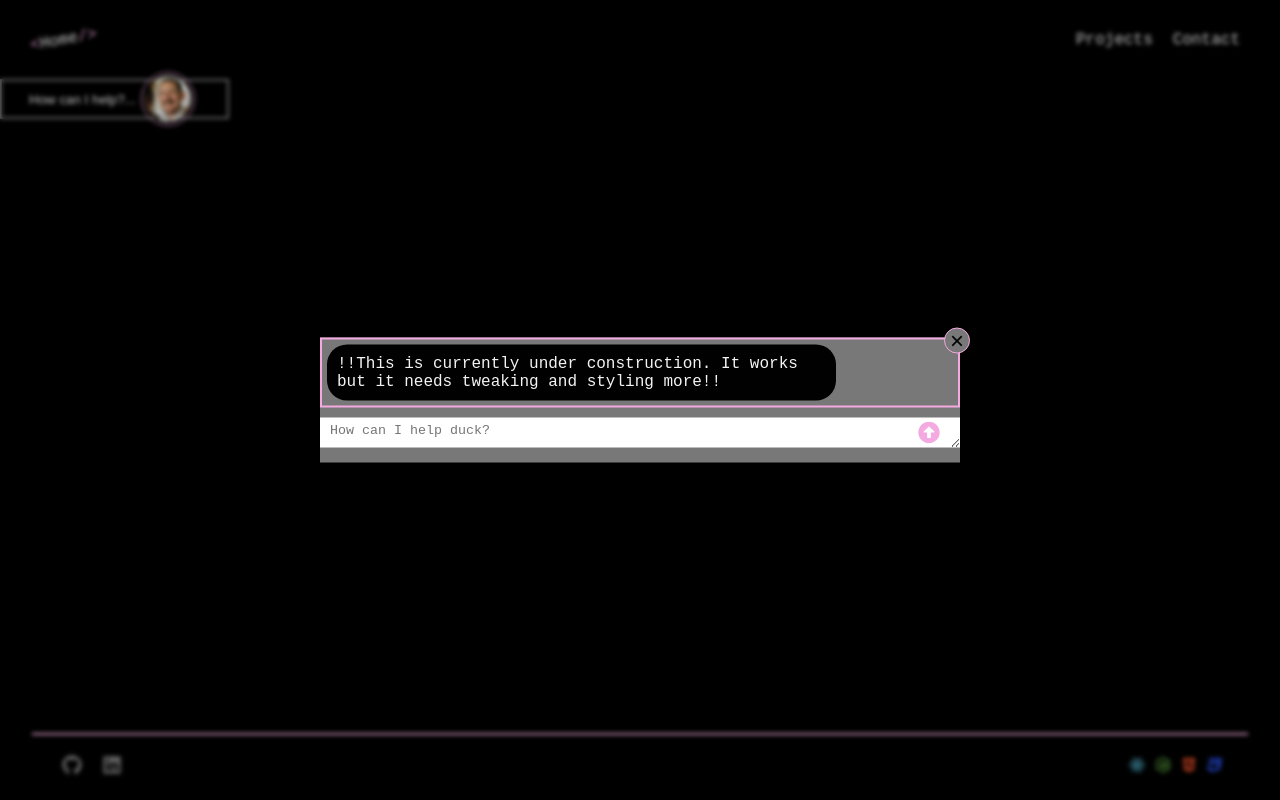
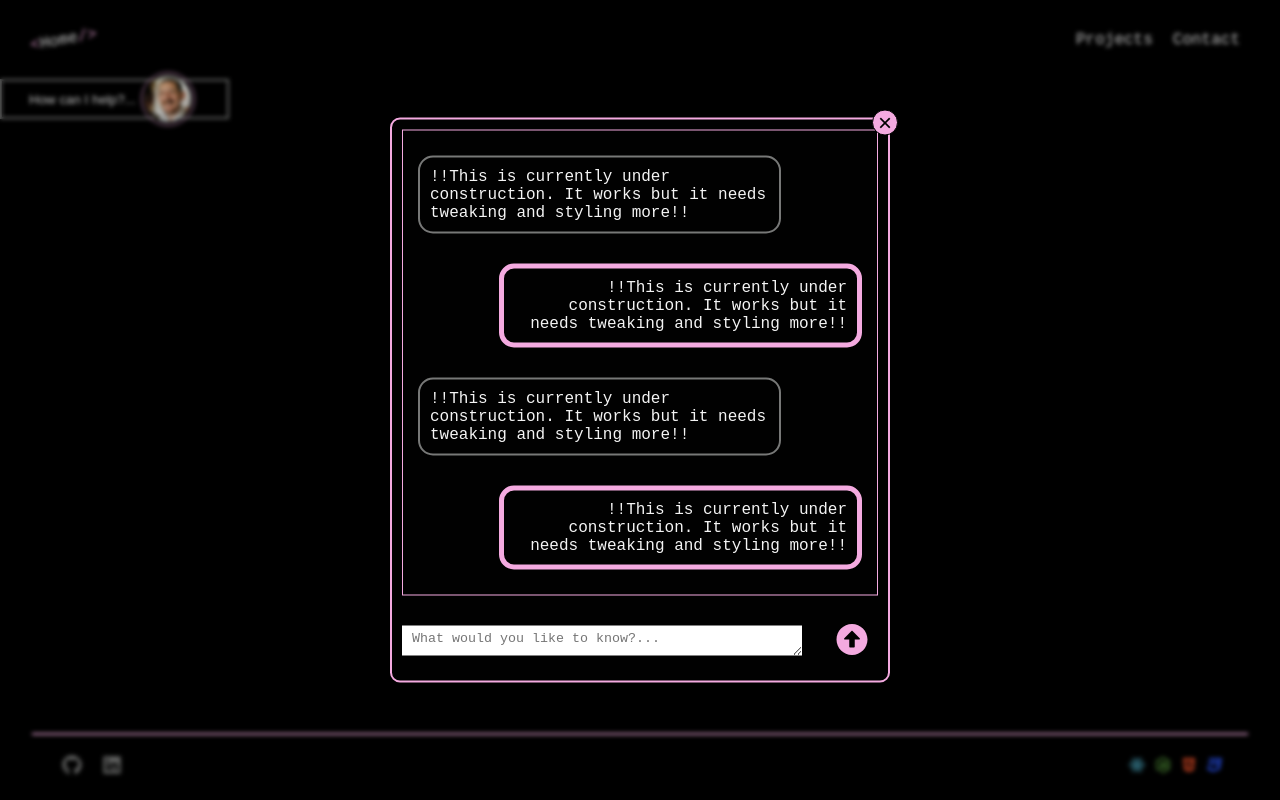
Before and after one commit to paulg44/portfolio_one, a React (Create React App) app in the folder my-portfolio/: page /chatbot in a window 1280 px wide. Both pictures are taken after a click on the button "How can I help?...". Built offline with nearby package versions, Linux system fonts and the light colour scheme; a web font is replaced by a local one.

Commit message:
add better styling to chatbot box

```diff
--- a/my-portfolio/src/Components/Chatbot/Chatbot.js
+++ b/my-portfolio/src/Components/Chatbot/Chatbot.js
@@ -78,6 +78,18 @@ export default function Chatbot() {
                 !!This is currently under construction. It works but it needs
                 tweaking and styling more!!
               </li>
+              <li>
+                !!This is currently under construction. It works but it needs
+                tweaking and styling more!!
+              </li>
+              <li>
+                !!This is currently under construction. It works but it needs
+                tweaking and styling more!!
+              </li>
+              <li>
+                !!This is currently under construction. It works but it needs
+                tweaking and styling more!!
+              </li>
               {chat.map((chatText, index) => (
                 <li key={index}>
                   <p>{chatText}</p>
@@ -92,7 +104,7 @@ export default function Chatbot() {
                 id="question"
                 name="question"
                 rows="0"
-                placeholder="How can I help duck?"
+                placeholder="What would you like to know?..."
                 required
               />
               <button
--- a/my-portfolio/src/Components/Chatbot/chatbot.css
+++ b/my-portfolio/src/Components/Chatbot/chatbot.css
@@ -35,10 +35,12 @@
     left: 50%;
     transform: translate(-50%, -50%);
     height: auto;
-    width: auto;
+    width: 500px;
     z-index: 20;
     opacity: 0;
-    background-color: var(--grey-color);
+    border: 2px solid var(--bright-color);
+    border-radius: 10px;
+    background-color: var(--dark-color);
     visibility: hidden;
     display: flex;
     flex-direction: column;
@@ -50,21 +52,25 @@
     }
 
     .chatBox {
-      border: 2px solid var(--bright-color);
+      border: 1px solid var(--bright-color);
+      background-color: var(--dark-color);
+      padding: 10px;
+      margin: 10px;
       display: flex;
       flex-direction: column;
 
       li {
         background-color: var(--dark-color);
-        border: none;
-        border-radius: 20px;
+        border: 2px solid var(--grey-color);
+        border-radius: 15px;
         padding: 10px;
         width: 80%;
-        margin: 5px;
+        margin: 15px 5px;
       }
 
       li:nth-child(2n) {
-        color: var(--bright-color);
+        /* color: var(--bright-color); */
+        border: 5px solid var(--bright-color);
         text-align: right;
         margin-left: auto;
       }
@@ -77,9 +83,10 @@
 
       .chatbotInput {
         border: none;
-        width: 100%;
+        width: 400px;
         height: 30px;
         padding: 5px 10px;
+        margin: 10px;
       }
 
       .chatSubmitBtn {
@@ -89,7 +96,7 @@
         transform: translateY(-50%);
         border: none;
         color: var(--bright-color);
-        font-size: 22px;
+        font-size: 32px;
         background-color: transparent;
       }
     }
@@ -103,9 +110,9 @@
       right: -10px;
       top: -10px;
       font-size: 24px;
-      background-color: var(--grey-color);
+      background-color: var(--bright-color);
       border-radius: 18px;
-      border: 1px solid var(--bright-color);
+      border: 1px solid var(--dark-color);
     }
   }
 }
```
